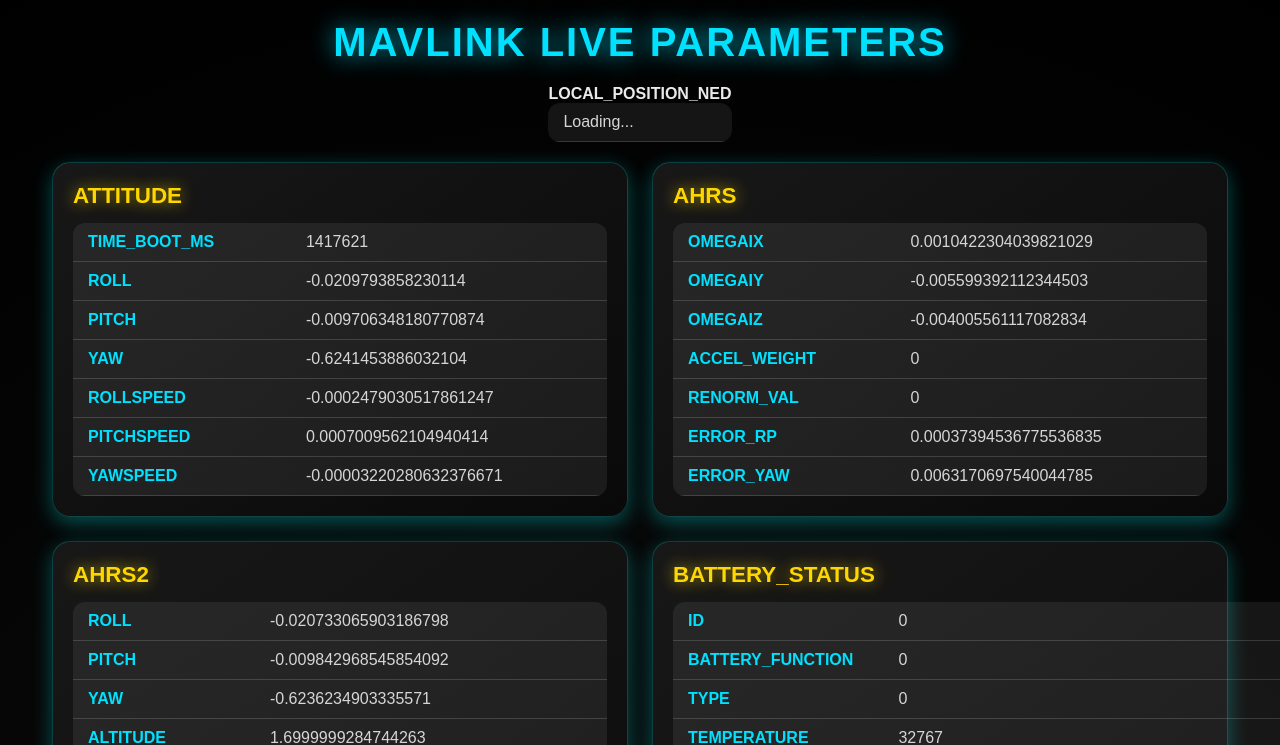
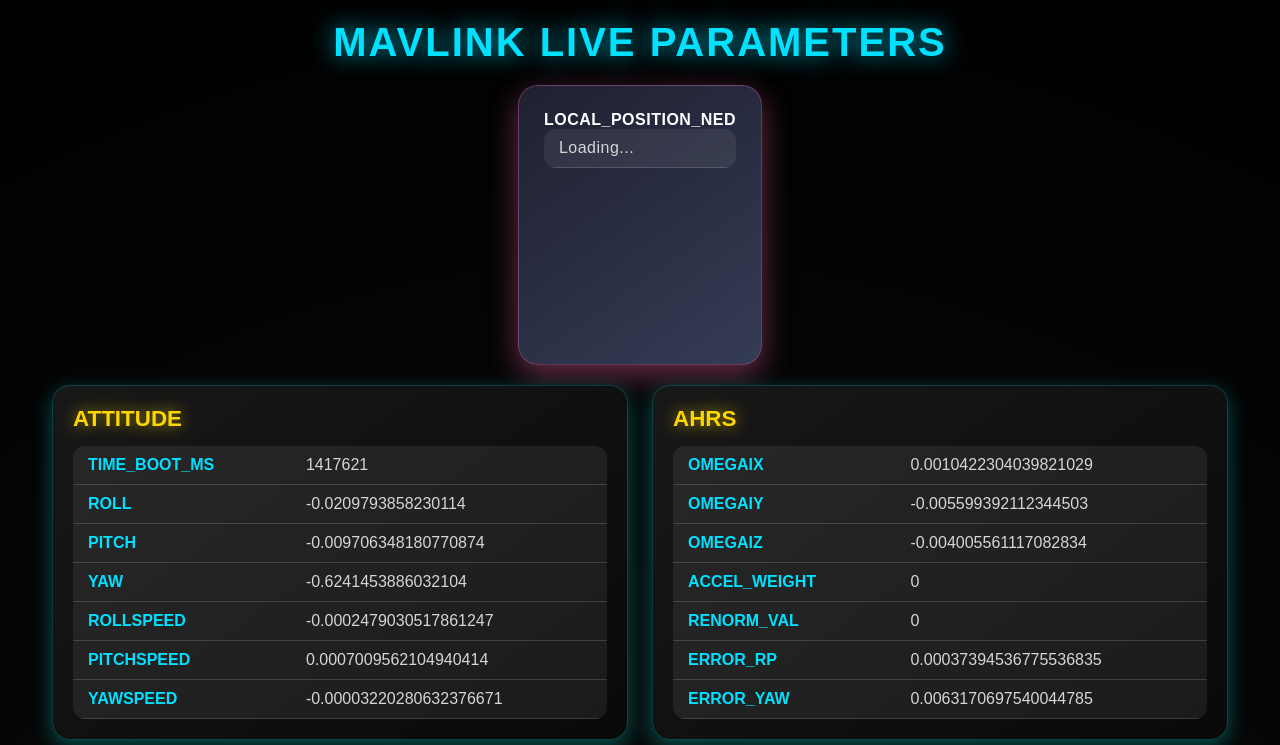
Before and after one commit to ArnavBallinCode/IROC_WEB_2, a Flask app: page / in a window 1280 px wide; the page is wider, and only the part inside the window is pictured. Shown: the top 745 px of that part. Run offline with Flask 3, Linux system fonts and the light colour scheme; data that the repository does not hold is empty.

Commit message:
Updated Changes with Local_Position and home co-ordinates

```diff
--- a/static/css/styles.css
+++ b/static/css/styles.css
@@ -17,6 +17,46 @@
     padding: 20px;
     overflow-x: hidden;
 }
+
+.param-special-top-box {
+    background: linear-gradient(145deg, rgba(35, 35, 55, 0.9), rgba(65, 75, 105, 0.8));
+    backdrop-filter: blur(20px);
+    border-radius: 20px;
+    padding: 25px;
+    border: 1px solid rgba(255, 105, 180, 0.3); /* Soft pink border for a pop of color */
+    box-shadow: 0px 10px 30px rgba(255, 105, 180, 0.4); /* Soft pink glow effect */
+    display: flex;
+    flex-direction: column;
+    min-height: 280px;
+    transition: all 0.3s ease-in-out;
+    color: #fff; /* White text for a clean contrast */
+    font-family: 'Roboto', sans-serif; /* Clean and modern font */
+    font-size: 16px;
+    letter-spacing: 0.5px;
+}
+
+.param-special-top-box:hover {
+    transform: scale(1.03); /* Slightly enlarge on hover */
+    box-shadow: 0px 15px 35px rgba(255, 105, 180, 0.6); /* Increased shadow on hover */
+}
+
+.param-special-top-box h2, .param-special-top-box p {
+    font-weight: 600;
+    margin-bottom: 12px;
+}
+
+.param-special-top-box p {
+    opacity: 0;
+    animation: fadeIn 1s forwards;
+}
+
+@keyframes fadeIn {
+    to {
+        opacity: 1;
+    }
+}
+
+
 
 /* ----- HEADER ----- */
 h1 {
```
